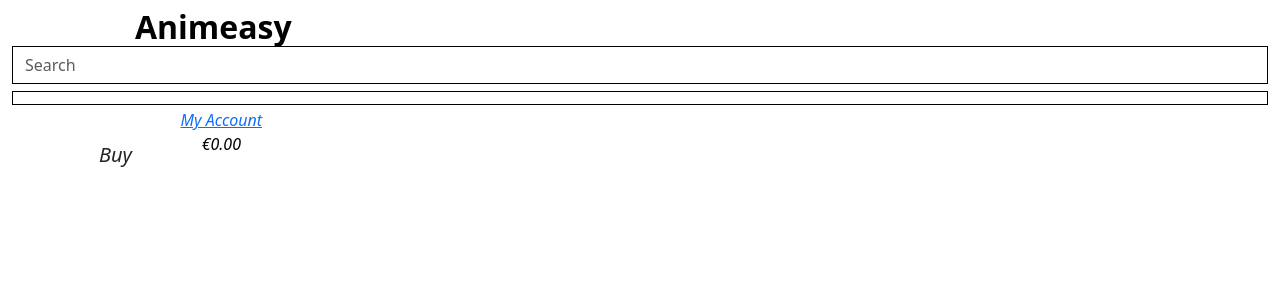
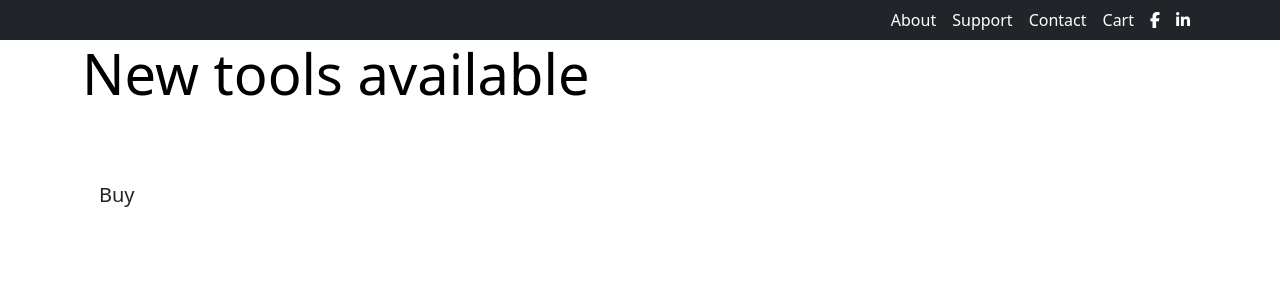
Before and after one commit to carlalennon/animeasy-tools, a Django app: page / in a window 1280 px wide. Shown: the top 300 px of the page. Run offline with Django 3.2, Linux system fonts and the light colour scheme; some libraries are stand-ins or nearby versions.

Commit message:
Style black part of nav bar! !

```diff
--- /dev/null
+++ b/package.json
@@ -0,0 +1,5 @@
+{
+  "dependencies": {
+    "bootstrap-icons": "^1.11.3"
+  }
+}
--- a/templates/base.html
+++ b/templates/base.html
@@ -1,4 +1,5 @@
 {% load static %}
+
 <!doctype html>
 <html lang="en">
   <head>
@@ -21,7 +22,15 @@
     {% block extra_css %}
     {% endblock %}
   </head>
+
   <body>
+
+    {% include 'includes/navbar.html' %}
+
+
+
+<!---
+
     <header class="container-fluid fixed-top">
       <div id="topnav" class="row bg-white pt-lg-2 d-none d-lg-flex">
         <div class="col-12 col-lg-4 my-auto py-1 py-lg-0 text-center text-lg-left">
@@ -52,9 +61,9 @@
               </a>
               <div class="dropdown-menu border-0" aria-labelledby="user-options">
                 {% if request.user.is_authenticated %}
-                  {% if request.user.is_superuser %}
+                 { % if request.user.is_superuser % }
                     <a href="" class="dropdown-item">Product Management</a>
-                  {% endif %}
+                  { % endif % }
                   <a href="" class="dropdown-item">My Profile</a>
                   <a href="{% url 'account_logout' %}" class="dropdown-item">Logout</a>
                 {% else %}
@@ -84,6 +93,8 @@
       </div>
     </header>
 
+    -->
+
     {% if messages %}
     <div class="message-container"></div>
     {% endif %}
@@ -97,4 +108,6 @@
     {% block postloadjs %}
     {% endblock %}
   </body>
+
+  <script src="https://kit.fontawesome.com/881b1c7cd9.js" crossorigin="anonymous"></script>
 </html>
--- /dev/null
+++ b/templates/includes/navbar.html
@@ -0,0 +1,19 @@
+<!-- Dark section -->
+<div class="text-bg-dark">
+    <div class="container">
+      <div class="d-flex flex-wrap align-items-center justify-content-center justify-content-lg-end">
+        <ul class="nav col-12 col-lg-auto mb-2 justify-content-center mb-md-0">
+          <li><a href="#" class="nav-link px-2 text-white">About</a></li>
+          <li><a href="#" class="nav-link px-2 text-white">Support</a></li>
+          <li><a href="#" class="nav-link px-2 text-white">Contact</a></li>
+          <li><a href="#" class="nav-link px-2 text-white">Cart</a></li>
+          <li><a href="#" class="nav-link px-2 text-white"><i class="fa-brands fa-light fa-facebook-f"></i></a></li>
+          <li><a href="#" class="nav-link px-2 text-white"><i class="fa-brands fa-light fa-linkedin-in"></i></a></li>
+        </ul>
+
+        </div>
+      </div>
+    </div>
+  </div>
+
+  <!-- Light section  -->
```
Also changed, not shown: package-lock.json (added).
